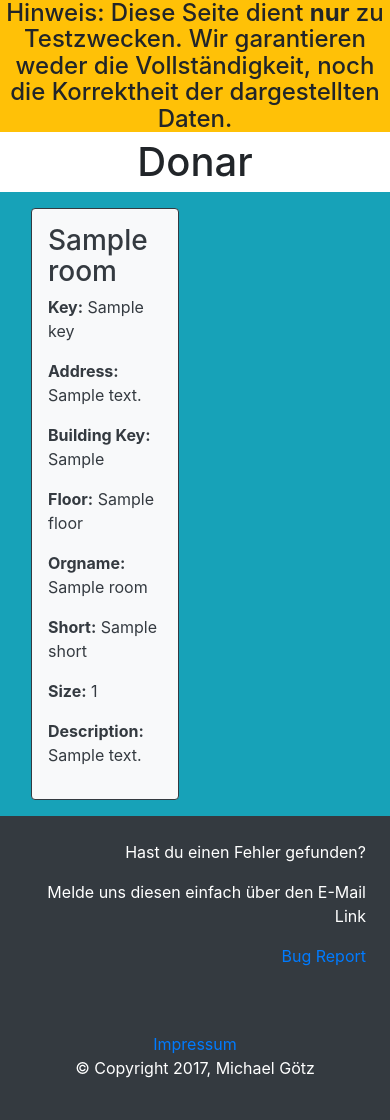
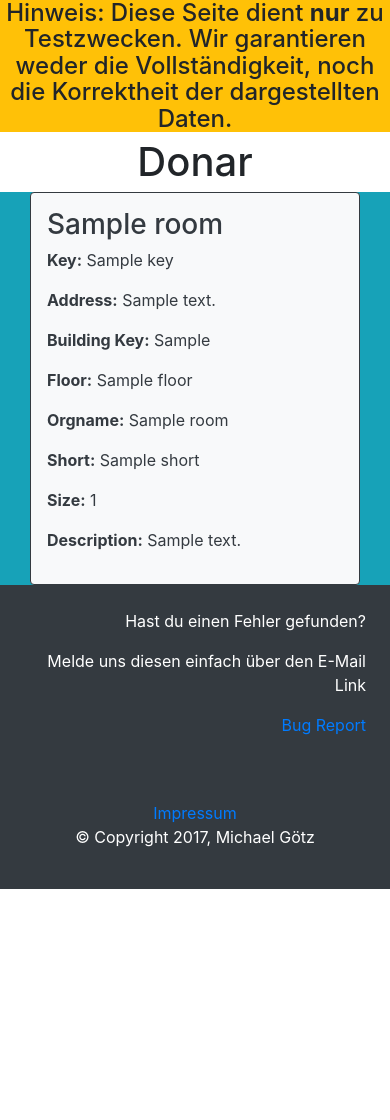
Before and after one commit to michigg/basta-backend, a Python web app: template ofu_app/templates/donar/show_room.jinja in a window 390 px wide. After the commit the page ends 889 px from the top, so only its background shows below. Run offline with Jinja, Linux system fonts and the light colour scheme; the template is opened without the code that fills it: most values are stand-ins (such as "Sample title", 1, 10 or a date in 2020).

Commit message:
donar showroom mobile device fiy

```diff
--- a/ofu_app/templates/donar/show_room.jinja
+++ b/ofu_app/templates/donar/show_room.jinja
@@ -6,7 +6,7 @@
     <div class="container">
         <div class="row">
             {% if room %}
-                <div class="col-6 p-3">
+                <div class="col-12">
                     <div class="p-3 border border-dark roundep-3 border border-dark rounded bg-light text-dark">
                         <h3>{{ room.name }}</h3>
                         <p><strong>Key:</strong> {{ room.key }}</p>
```
